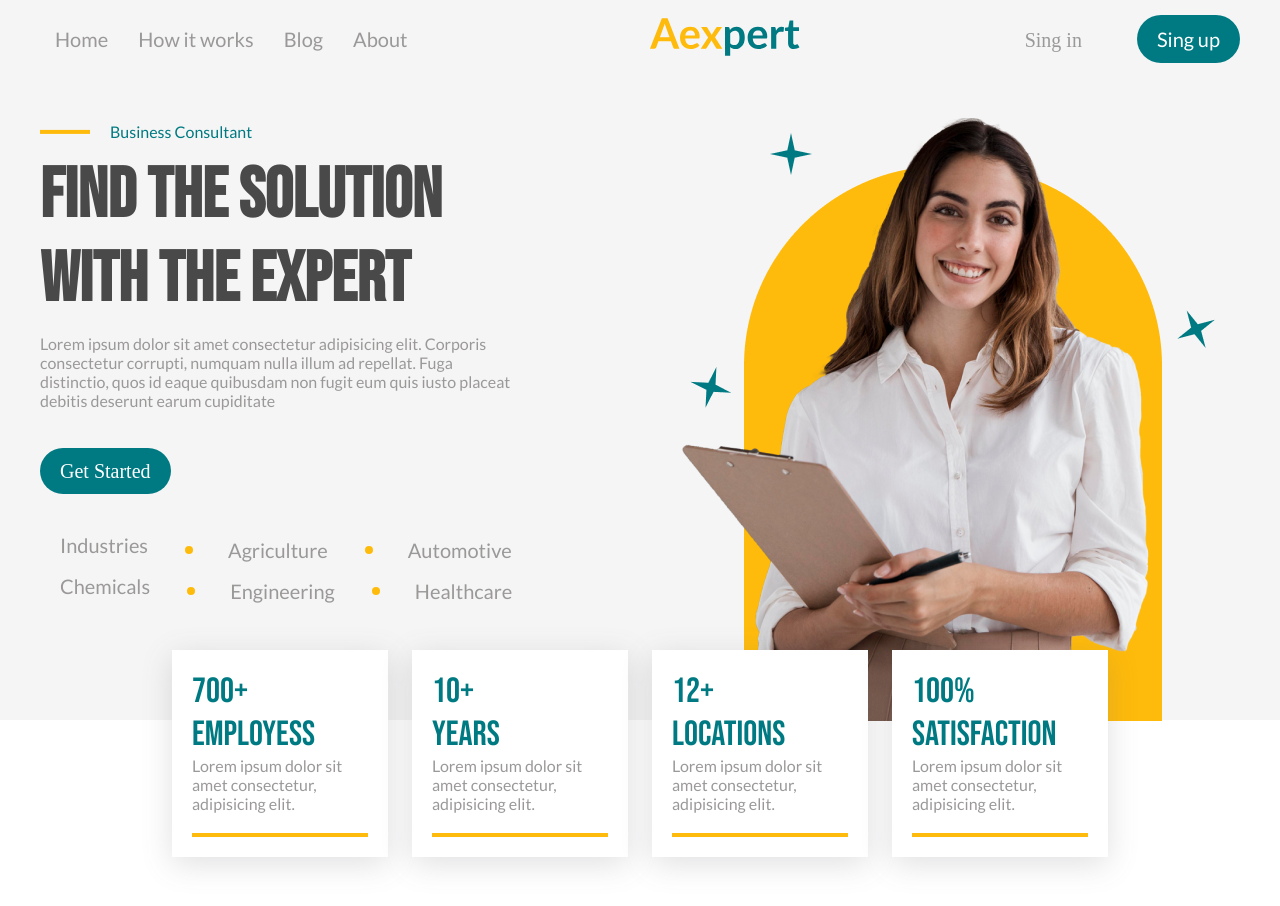
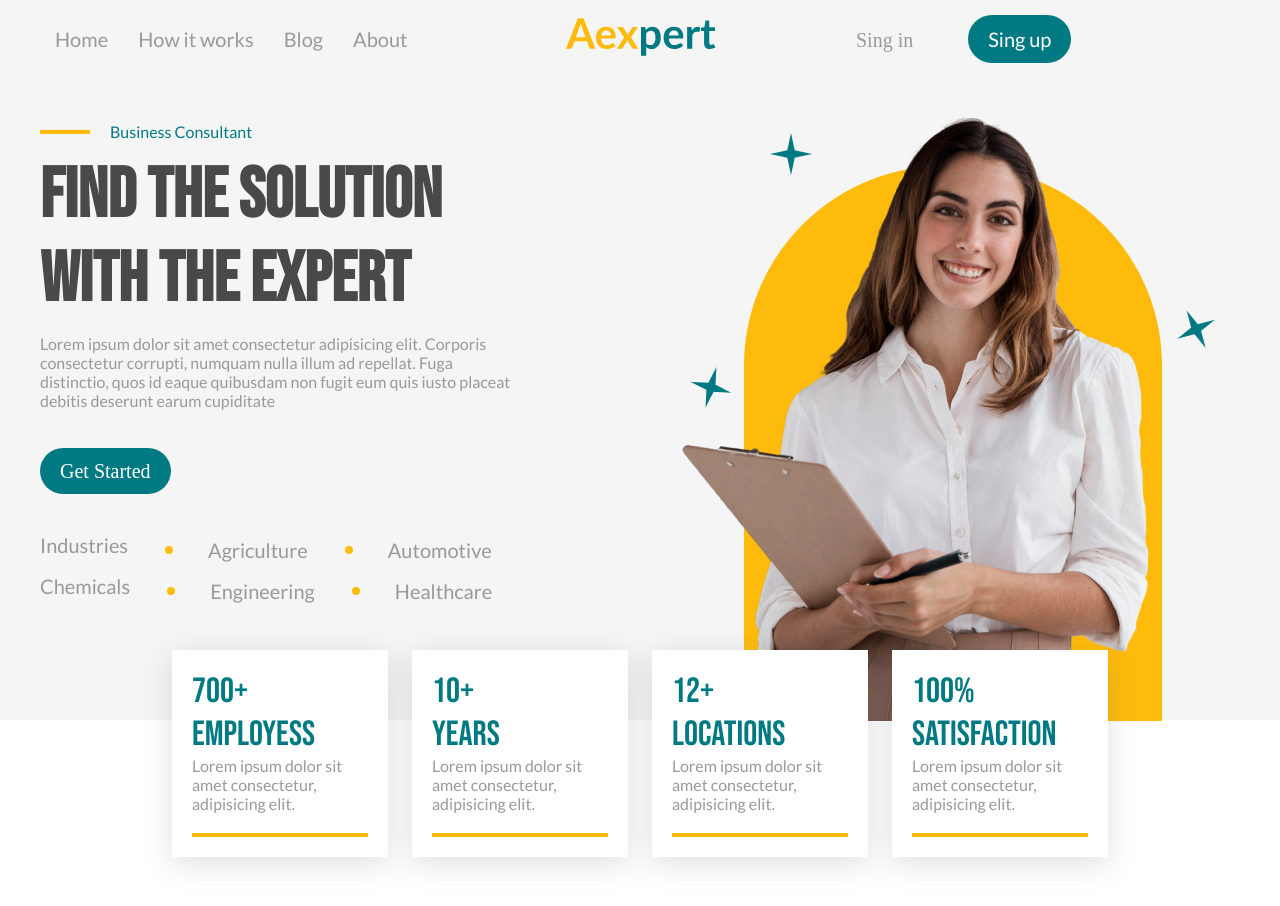
Before and after one commit to utkarshInnoraft73/30th-jan, a plain HTML site: page index.html in a window 1280 px wide. Drawn offline with Linux system fonts and the light colour scheme.

Commit message:
update navbar

```diff
--- a/style.css
+++ b/style.css
@@ -80,6 +80,11 @@ a {
     width: 151px;
 }
 
+.navbuttons {
+    width: 32%;
+
+}
+
 .navlinks ul li a {
     /* color: var(); */
     text-decoration: none;
@@ -103,6 +108,13 @@ a {
     font-family: lato;
 
 }
+
+/* #signup:hover {
+    border: 2px solid var(--button-color);
+    background-color: #fff;
+    color: var(--button-color);
+
+} */
 
 #banner {
     background-color: var(--banner-bg);
@@ -181,6 +193,7 @@ a {
 .bannerbulletPoints ul li:first-child {
     list-style: none;
     margin-left: 0px;
+    padding-left: 0;
 }
 
 .bannerlistItem {
```
